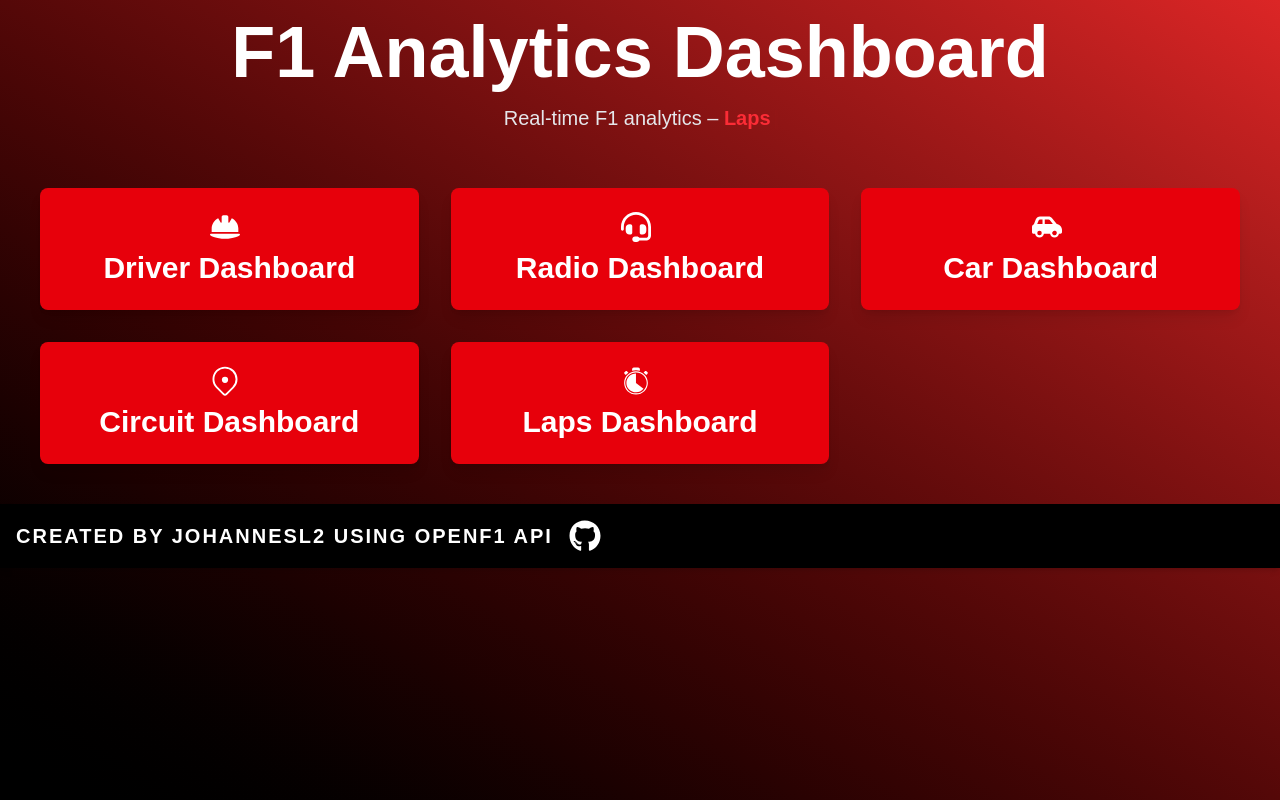
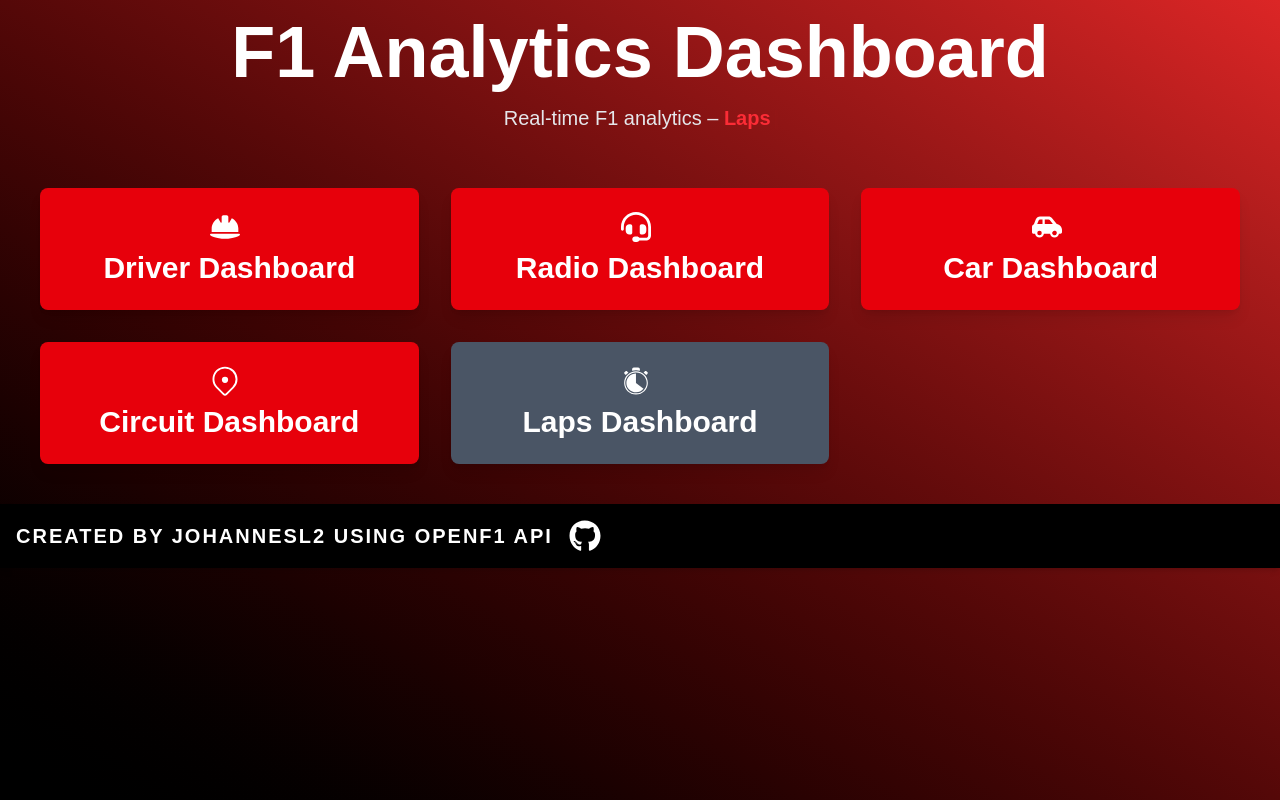
Before and after one commit to JohannesL2/F1-Dashboard, a React (Vite) app: page / in a window 1280 px wide. Built offline with nearby package versions, Linux system fonts and the light colour scheme.

Commit message:
Greyed out button for page that is not done yet

```diff
--- a/src/pages/HomePage.jsx
+++ b/src/pages/HomePage.jsx
@@ -60,8 +60,8 @@ const HomePage = () => {
 
       <Link
       to=''
-      className='group bg-red-600 text-white rounded-lg p-6 shadow-lg text-center text-2xl sm:text-3xl font-semibold hover:bg-red-500 hover:scale-105 transition-transform duration-300 flex flex-col items-center justify-center gap-2'
-      ><GiStopwatch className='inline mr-2 group-hover:rotate-12 group-hover:scale-125 duration-300'/>
+      className='bg-gray-600 text-white rounded-lg p-6 shadow-lg text-center text-2xl sm:text-3xl font-semibold transition-transform duration-300 flex flex-col items-center justify-center gap-2 cursor-not-allowed'
+      ><GiStopwatch className='inline mr-2'/>
       Laps Dashboard</Link>
     </div>
     <Footer/>
```
